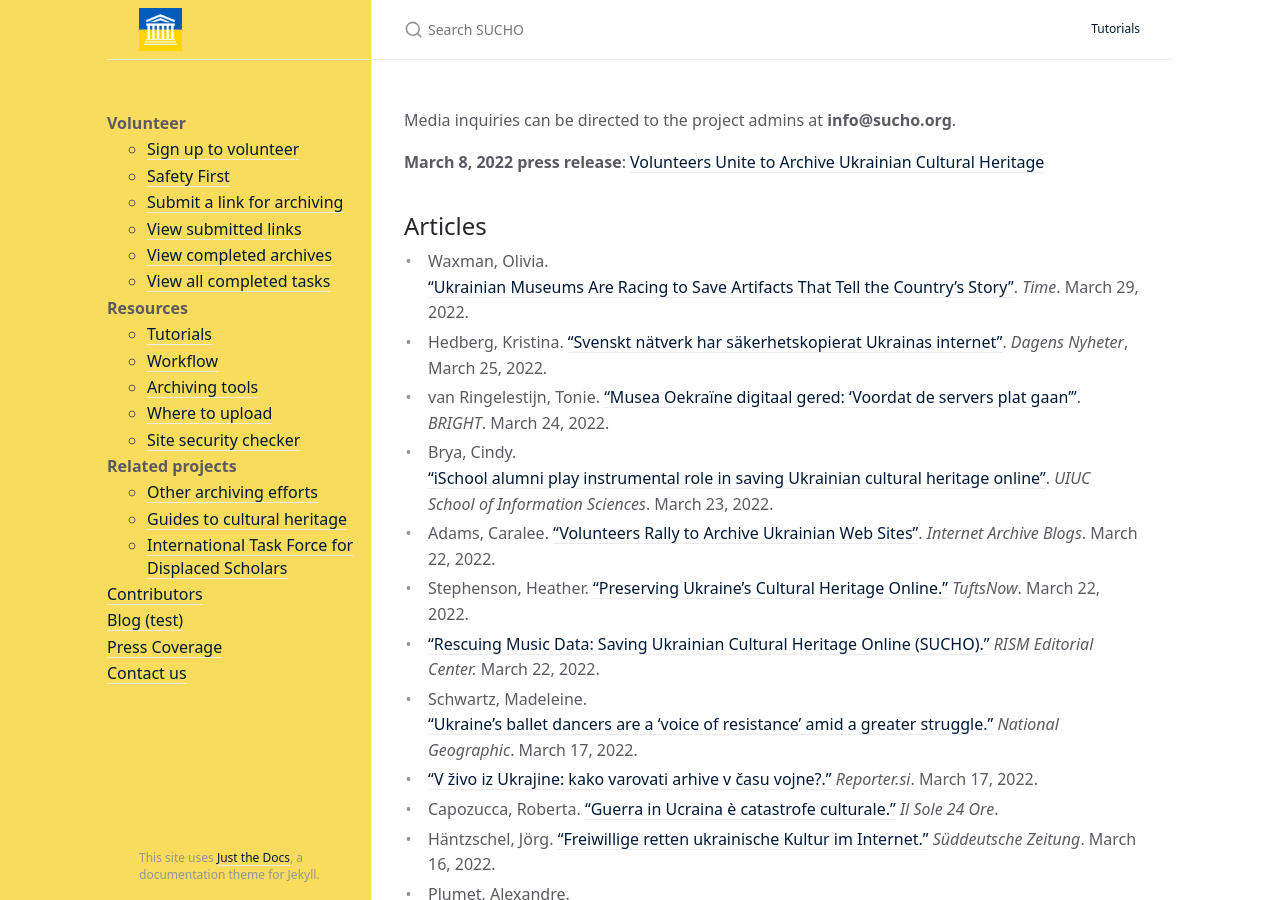
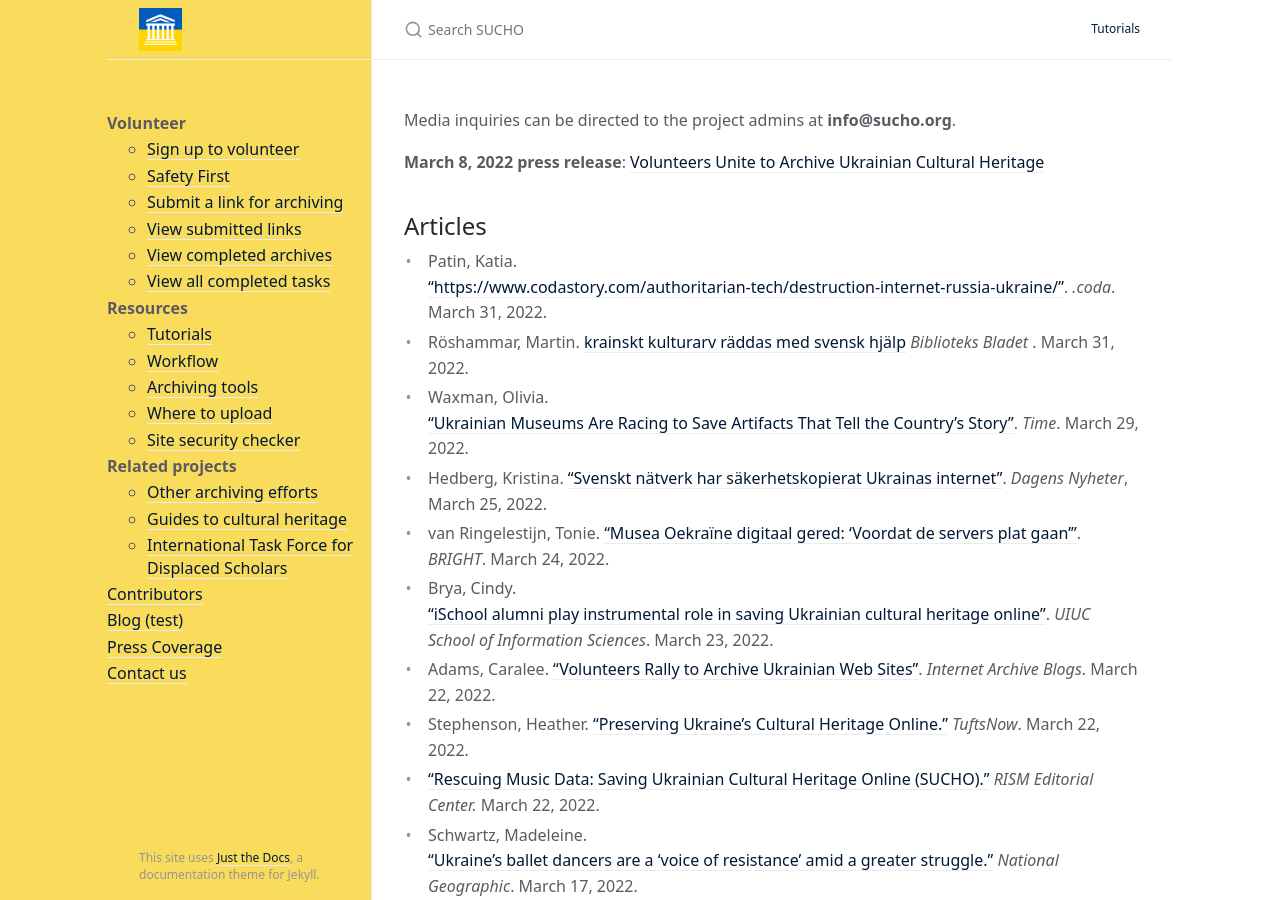
Before and after one commit to sucho-archiving/sucho-archiving.github.io, a Jekyll site: the page built from press.md, in a window 1280 px wide and 900 px high. Built offline with Jekyll 4.4.1, drawn with Linux system fonts in a browser that asks for light colours.

Commit message:
Update press.md

```diff
--- a/press.md
+++ b/press.md
@@ -9,6 +9,8 @@
 **March 8, 2022 press release**: [Volunteers Unite to Archive Ukrainian Cultural Heritage](/press-release-20220308-volunteers-unite)
 
 ## Articles
+- Patin, Katia. ["https://www.codastory.com/authoritarian-tech/destruction-internet-russia-ukraine/"](https://www.codastory.com/authoritarian-tech/destruction-internet-russia-ukraine/). *.coda*. March 31, 2022.
+- Röshammar, Martin. [krainskt kulturarv räddas med svensk hjälp](https://www.biblioteksbladet.se/nyheter/internationellt/ukrainskt-kulturarv-sparas-med-svensk-hjalp/) *Biblioteks Bladet* . March 31, 2022.
 - Waxman, Olivia. ["Ukrainian Museums Are Racing to Save Artifacts That Tell the Country’s Story"](https://time.com/6161734/ukraine-war-history-museums/). *Time*. March 29, 2022.
 - Hedberg, Kristina. ["Svenskt nätverk har säkerhetskopierat Ukrainas internet"](https://archive.ph/MaRvB). *Dagens Nyheter*, March 25, 2022.
 - van Ringelestijn, Tonie. ["Musea Oekraïne digitaal gered: 'Voordat de servers plat gaan'"](https://www.rtlnieuws.nl/tech/artikel/5294976/oekraine-digitaal-erfgoed-musea-archivering). *BRIGHT*. March 24, 2022.
```
